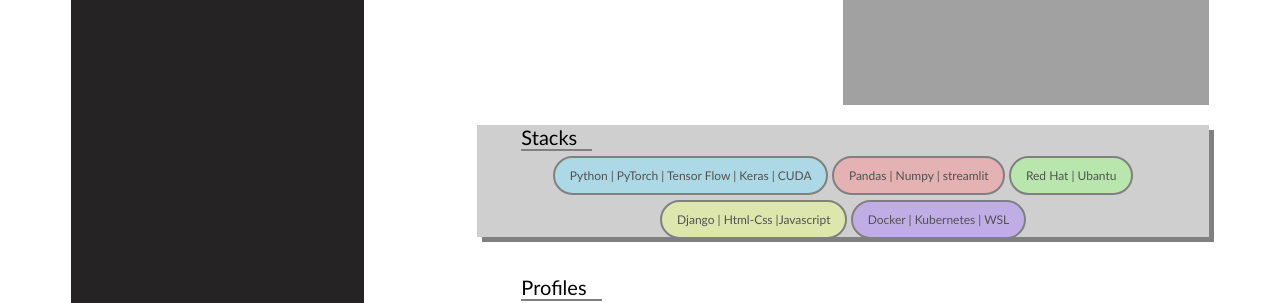
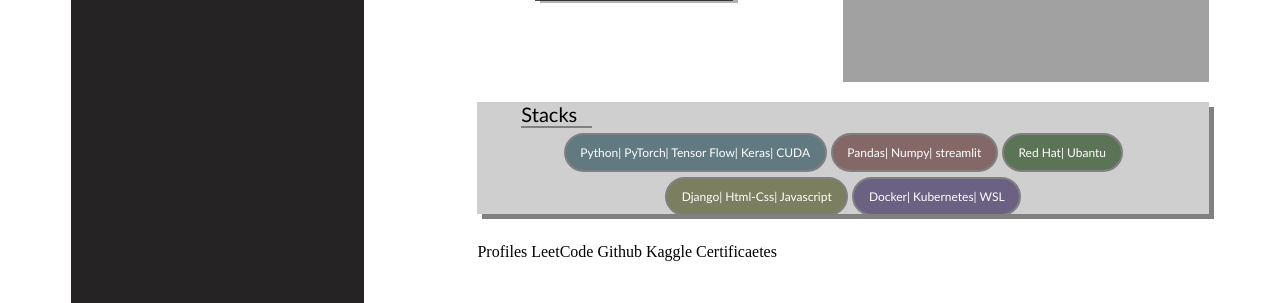
Before and after one commit to leonado10000/Dev, a Django app: page / in a window 1280 px wide. Shown: the part 516-819 px from the top of the page. Run offline with Django 4.2, Linux system fonts and the light colour scheme.

Commit message:
Update index.html

```diff
--- a/Portfolio/templates/index.html
+++ b/Portfolio/templates/index.html
@@ -38,7 +37,7 @@
                 height: 1100px;
                 display: grid;
                 grid-template-rows: 1fr 10fr 1fr;
-                row-gap: 40px;
+                row-gap: 20px;
             }
             .section{
                 padding: 0px;
@@ -302,6 +309,119 @@
                         <div id="my-data-data">👨‍🎓 CSE 3rd Year </div>
                         <div id="my-data-data">🎓 Sir MVIT Bangalore</div>
                     </div>
+
+                    <style>
+                        #quote-fact-container {
+                            margin-top: 15px;
+                            padding-left: 10%;
+                            padding-right: 10%;
+                            font-size: 15px;
+
+                            font-family: 'Gill Sans', 'Gill Sans MT', Calibri, 'Trebuchet MS', sans-serif;
+                            min-height: 40px;
+
+                            background-color: rgba(0, 172, 181, 0.4);
+                            -webkit-text-fill-color: white;
+                            display: flex;
+                            align-items: center;
+                        }
+
+                        #quote-fact {
+                            margin-top: 0px;
+
+                            white-space: warp;
+                            overflow: hidden;
+                            border-right: 1px solid rgba(255, 255, 255, 0);
+                        }
+
+                        #typing-bar {
+                            width: 5px;
+                            height: 5em;
+                            background-color: rgb(255, 255, 255);
+                            margin-left: 5px;
+                            animation: typing 0.5s linear infinite;
+                        }
+
+
+                        @keyframes typing {
+                        0% {
+                            height: 0;
+                        }
+                        50% {
+                            height: 10px;
+                        }
+                        100% {
+                            height: 0;
+                        }
+                        }
+                    </style>
+
+                    <script>
+                        // Define an array of random quotes and facts
+                        const quotesAndFacts = [
+                            "🚀 Blast off to adventure! 🌌🪐",
+                            "🎨 Embrace your inner artist! 🖌️🎨",
+                            "🌟 Chase your dreams! 💫✨",
+                            "📅 Plan your next escapade! 🗺️✈️",
+                            "🍰 Life is sweet! 🧁🍬",
+                            "🐾 Explore like an animal! 🌿🌍",
+                            "🌞 Let the sun shine in your heart! 🌻☀️",
+                            "🎈 Be childlike, not childish! 🎈🧒",
+                            "🚲 Go for a ride, feel alive! 🚴‍♀️🌄",
+                            "💡 Ignite your imagination! 🌠🤯",
+                            "🌈 Find magic in the mundane! ✨🌆",
+                            "🛫 Adventure awaits! 🌏🌅",
+                            "📖 Write your own story! 📜✍️",
+                            "🍦 Savor simple joys! 🍨🎉",
+                            "🌻 Bloom and grow! 🌷🌱",
+                            "🎃 Spooky fun ahead! 👻🕯️",
+                        ];
+
+// Rest of the code remains the same
+
+
+                        // Function to simulate typing animation
+                        function typeText(element, text, speed, callback) {
+                        let i = 0;
+                        const typingInterval = setInterval(() => {
+                            if (i <= text.length) {
+                            element.textContent = text.slice(0, i);
+                            i++;
+                            } else {
+                            clearInterval(typingInterval);
+                            if (callback) {
+                                setTimeout(callback, 5000); // Wait 1 second before starting the next quote
+                            }
+                            }
+                        }, speed);
+                        }
+
+                        // Function to display a random quote or fact with typing animation
+                        function displayRandomQuoteOrFact() {
+                        const container = document.getElementById("quote-fact-container");
+                        const quoteFactElement = document.getElementById("quote-fact");
+                        const typingBar = document.getElementById("typing-bar");
+
+                        const randomIndex = Math.floor(Math.random() * quotesAndFacts.length);
+                        const randomText = quotesAndFacts[randomIndex];
+
+                        // Reset typing bar animation
+                        typingBar.style.animation = 'none';
+                        void typingBar.offsetWidth;
+                        typingBar.style.animation = 'typing 0.5s infinite';
+
+                        typeText(quoteFactElement, randomText, 50, displayRandomQuoteOrFact);
+                        }
+
+                        // Call the function initially after a 2-second delay
+                        setTimeout(displayRandomQuoteOrFact, 2000);
+
+                    </script>
+
+                </div>
+                <div id="quote-fact-container">
+                    <p id="quote-fact"></p>
+                    <div id="typing-bar"></div>
                 </div>
             </div>
             <div id="main-right">
@@ -508,7 +626,7 @@
                            }
                            .stacks{
                                font-family: 'Trebuchet MS', 'Lucida Sans Unicode', 'Lucida Grande', 'Lucida Sans', Arial, sans-serif;
-                                -webkit-text-fill-color: rgb(82, 82, 82);
+                               -webkit-text-fill-color: rgb(255, 255, 255);
                                font-weight: 400;
                                font-size: 12px;
 
@@ -545,61 +663,30 @@
                        </div>
 
                        <div id="stack-data" >
-                            <div class="stacks" style="background-color: rgb(173, 216, 230);display: inline-block;">
-                                Python | PyTorch | Tensor Flow | Keras | CUDA
+                           <div class="stacks" style="background-color: rgb(97, 122, 130);display: inline-block;">
+                               Python| PyTorch| Tensor Flow| Keras| CUDA
                            </div>
-                            <div class="stacks"  style="background-color: rgb(228, 178, 178);">
-                                Pandas | Numpy | streamlit
+                           <div class="stacks"  style="background-color: rgb(132, 104, 104);">
+                               Pandas| Numpy| streamlit
                            </div>
-                            <div class="stacks"  style="background-color: rgb(185, 230, 173);">
-                                Red Hat | Ubantu
+                           <div class="stacks"  style="background-color: rgb(92, 116, 86);">
+                               Red Hat| Ubantu
                            </div>
-                            <div class="stacks"   style="background-color: rgba(221, 230, 173);">
-                                Django | Html-Css |Javascript
+                           <div class="stacks"   style="background-color: rgb(123, 127, 95);">
+                               Django| Html-Css| Javascript
                            </div>
-                            <div class="stacks" style="background-color: rgba(193, 173, 230);">
-                                Docker | Kubernetes | WSL
+                           <div class="stacks" style="background-color: rgb(107, 97, 130);">
+                               Docker| Kubernetes| WSL
                            </div>
                        </div>
                </div>
 
-                <style>
-                    #leetcode-card{
-                        height: 170px;
-                    }
-                    #profile-head{
-                                margin-left: 6%;
-                                margin-bottom: 5px;
-
-                                padding-right: 15px;
-                                font-size: 20px;
-                                font-family: 'Gill Sans', 'Gill Sans MT', Calibri, 'Trebuchet MS', sans-serif;
-
-                                width: fit-content;
-                                border-bottom: 2px solid gray;
-                    }
-                </style>
                 <div id="section-profiles">
-                    <div id="profile-head">
                     Profiles
-                    </div>
-
-                    <div>
-                        <div>
                     LeetCode
-                            <img id="leetcode-card" src="https://leetcard.jacoblin.cool/Rahul_Jangra?theme=dark&font=Prompt&ext=heatmap" alt="">
-                        </div>
-                        <div>
                     Github
-                        </div>
-                        <div>
                     Kaggle
-                        </div>
-                        <div>
                     Certificaetes
-                        </div>
-
-                    </div>
 
                 </div>
 
```
Also changed, not shown: other parts of Portfolio/templates/index.html (+15 -10 lines). Lines whose indentation alone changed are shown as unchanged.
